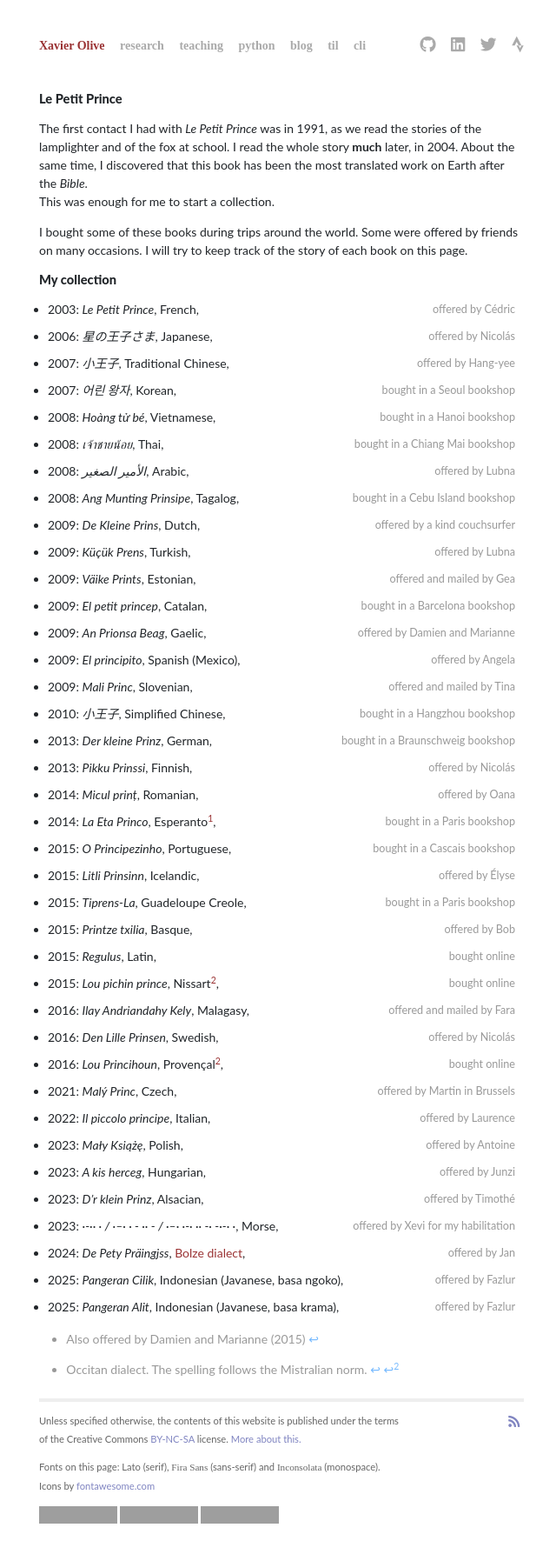
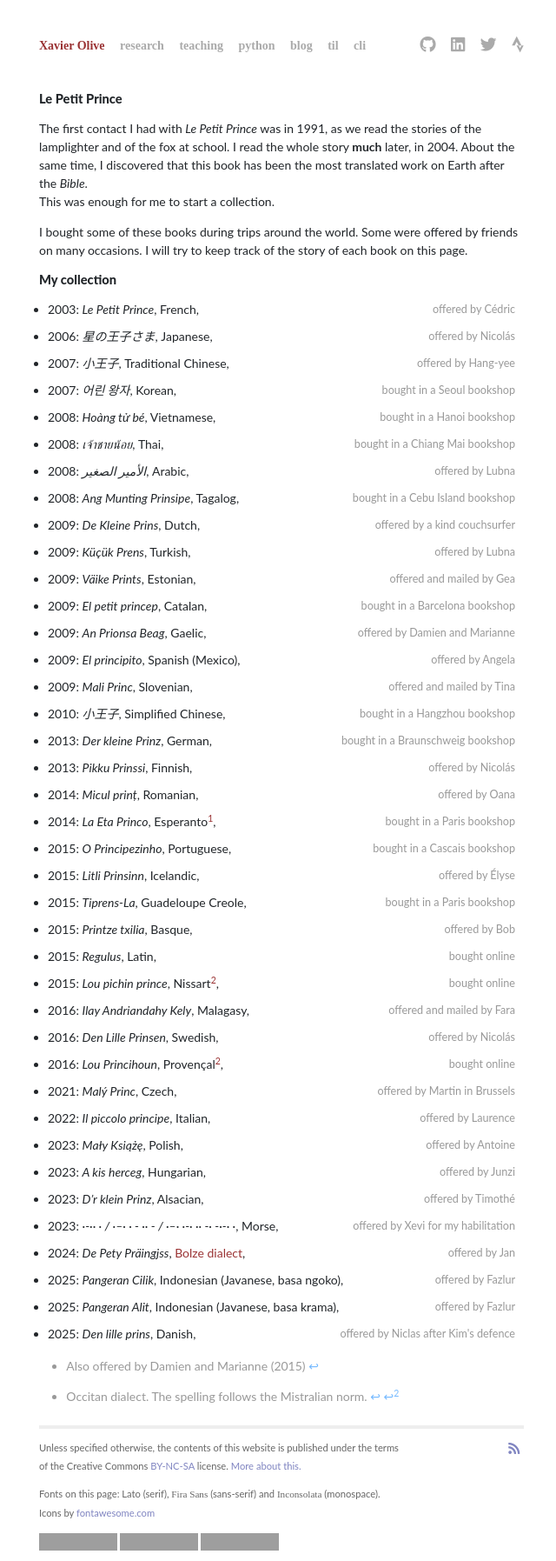
Before and after one commit to xoolive/xoolive.github.io, a Jekyll site: the page built from _pages/le-petit-prince.md, in a window 1280 px wide. Shown: the whole page at 87% size, without its empty margins (316-956 px from the left). Built offline with Jekyll 4.4.1, drawn with Linux system fonts in a browser that asks for light colours; nearby versions of some CDN libraries; some web fonts are replaced; a script that is not in the unit is left out; before the commit the page ends 1764 px from its top, so only the background shows below that; grey boxes are pictures that could not be loaded.

Commit message:
new book

```diff
--- a/_pages/le-petit-prince.md
+++ b/_pages/le-petit-prince.md
@@ -63,6 +63,7 @@ I bought some of these books during trips around the world. Some were offered by
 - 2024: _De Pety Präingjss_, [Bolze dialect](https://www.bbc.com/travel/article/20190422-the-swiss-language-that-few-know), `offered by Jan`
 - 2025: _Pangeran Cilik_, Indonesian (Javanese, basa ngoko), `offered by Fazlur`
 - 2025: _Pangeran Alit_, Indonesian (Javanese, basa krama), `offered by Fazlur`
+- 2025: _Den lille prins_, Danish, `offered by Niclas after Kim's defence`
 
 [^1]: Also offered by Damien and Marianne (2015)
 
```
